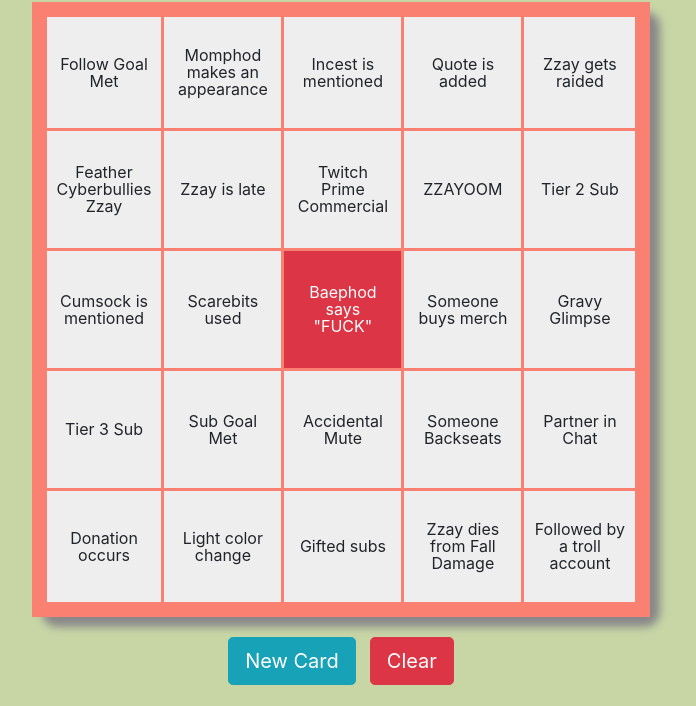
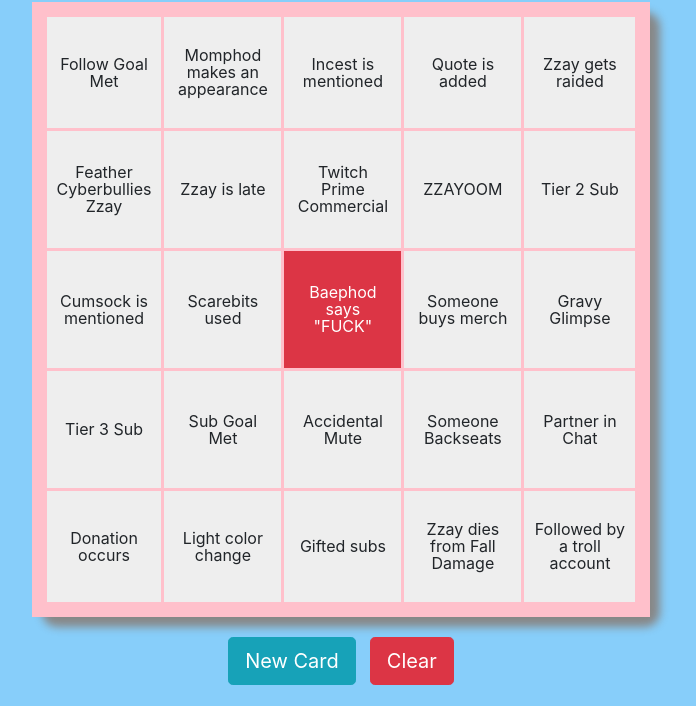
Before and after one commit to GameBoiLight/LightBingo, a plain HTML site: page index.html in a window 1280 px wide. Shown: the part 94-800 px from the top of the page, without its empty margins (299-995 px from the left). Drawn offline with nearby package versions, Linux system fonts and the light colour scheme.

Commit message:
Update style.css

```diff
--- a/style.css
+++ b/style.css
@@ -1,16 +1,16 @@
 body {
-  background-color: #c8d6a6;
+  background-color: lightskyblue;
 }
 
 table {
   margin: 0 auto;
-  border: 15px solid salmon;
+  border: 15px solid pink;
   border-radius: 15px;
   box-shadow: 10px 10px 8px #888888;
 }
 
 td {
-  border: 3px solid salmon;
+  border: 3px solid pink;
   width: 120px;
   height: 120px;
   padding: 10px;
```
